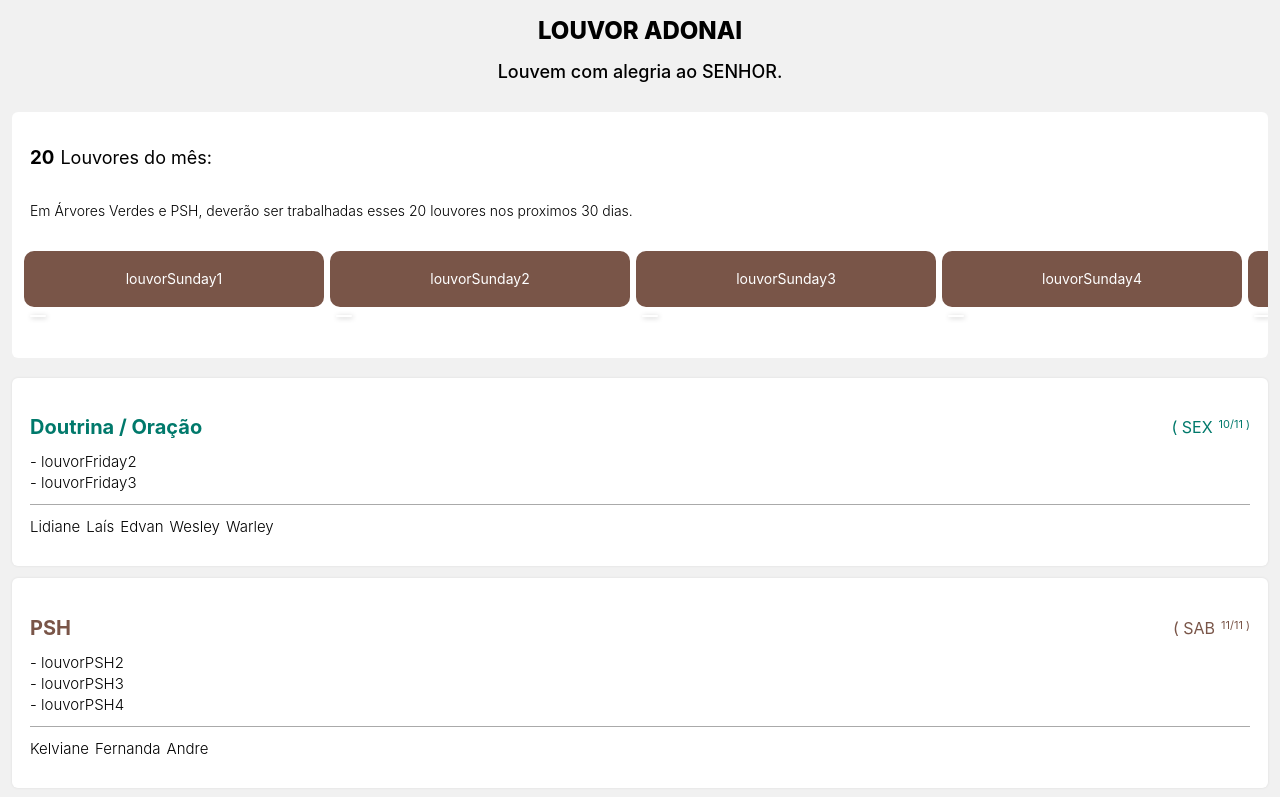
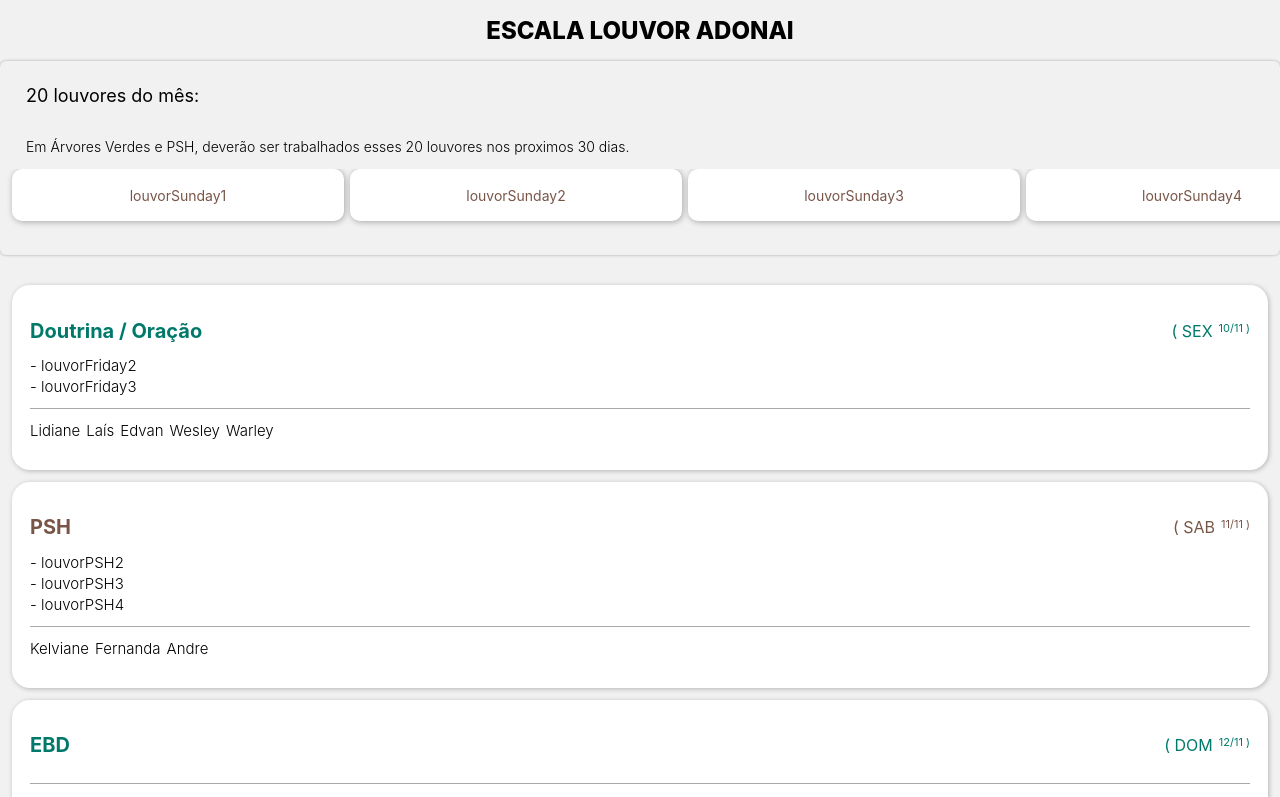
Before and after one commit to hupernikomen/scalepraise, a React (Create React App) app: page / in a window 1280 px wide. Shown: the top 797 px of the page. Built offline with nearby package versions, Linux system fonts and the light colour scheme.

Commit message:
melhorias

```diff
--- a/package.json
+++ b/package.json
@@ -9,6 +9,7 @@
     "moment": "^2.29.4",
     "react": "^18.2.0",
     "react-dom": "^18.2.0",
+    "react-icons": "^4.11.0",
     "react-scripts": "5.0.1",
     "web-vitals": "^2.1.4"
   },
--- a/src/App.js
+++ b/src/App.js
@@ -1,6 +1,7 @@
 import moment from 'moment';
 import CalendarItem from "./CalendarItem";
 const escala = require('./utils/praisesList.json')
+
 
 // Louvores
 const praises = {
@@ -13,9 +14,6 @@ const praises = {
   hcc: ['001', '002', '003', '004', '005'],
   supper: ["Bendito Cordeiro"] // Louvors de Ceia
 }
-
-
-
 
 
 // Musicos
@@ -137,28 +135,26 @@ function getTons(n) {
 
 
 const width = window.innerWidth;
-const widthInPx = parseInt(width / 4.5);
+const widthInPx = parseInt(width / 4);
 
 
 function ListPraises() {
   return (
-    <div style={{ margin: 12, marginBottom: 20, backgroundColor: '#fff', borderRadius: 6, padding: '15px 0px 15px 0px', }}>
+    <div style={{ marginBottom: 30, borderRadius: 6, padding: '6px 0px 0px 0px', boxShadow:'0px 0px 3px #00000050'}}>
 
-      <div style={{ display: 'flex', alignItems: 'center', paddingLeft: 18 }}>
-        <h3>{uniqueItems.length}</h3>
-        <h3 style={{ fontWeight: 400, fontSize: 18, marginLeft: 6 }}>Louvores do mês: </h3>
+      <div style={{ display: 'flex', alignItems: 'flex-start', flexDirection: 'column', padding: '0px 26px' }}>
+        <h3 style={{ fontWeight: 400, fontSize: 18 }}>{uniqueItems.length} louvores do mês: </h3>
+        <p style={{  marginRight: 6, fontWeight: 300, fontSize: 14, }}>Em Árvores Verdes e PSH, deverão ser trabalhados esses {uniqueItems.length} louvores nos proximos 30 dias.</p>
       </div>
 
-      <p style={{ marginLeft: 18, marginRight: 18, fontWeight: 300, fontSize: 14, marginBottom: 32 }}>Em Árvores Verdes e PSH, deverão ser trabalhadas esses {uniqueItems.length} louvores nos proximos 30 dias.</p>
 
-      <div style={{ display: 'flex', overflow: 'auto', height: 80, gap: 6, padding: '0px 12px 12px 12px' }}>
+      <div style={{ display: 'flex', overflow: 'auto', height: 80, gap: 6, padding: '0px 12px 6px 12px' }}>
         {
           uniqueItems.map((pray) => {
             return (
-              <div style={{ position: 'relative', minWidth: widthInPx, height: 40, borderRadius: 10, backgroundColor: '#795548', display: 'grid', alignItems: 'center', justifyContent: 'center', padding: 8, }}>
-                <strong style={{ textAlign: 'center', fontWeight: 400, fontSize: 14, color: '#fff' }}>{pray}</strong>
-                <strong style={{ boxShadow: '1px 1px 5px #00000040', fontWeight: 500, position: 'absolute', bottom: -10, left: 6, backgroundColor: '#fff', fontSize: 14, paddingLeft: 8, paddingRight: 8, paddingTop: 1, paddingBottom: 1, borderRadius: 12 }}>{getTons(pray)}</strong>
-
+              <div style={{ overflow:'hidden',boxShadow:'1px 1px 6px #00000050', position: 'relative', minWidth: widthInPx, height: 40, borderRadius: 10, backgroundColor: '#fff', display: 'grid', alignItems: 'center', justifyContent: 'center', padding: 6, }}>
+                <strong style={{ textAlign: 'center', fontWeight: 400, fontSize: 14, color: '#795548' }}>{pray}</strong>
+                <strong style={{ boxShadow: '1px 1px 5px #00000040', fontWeight: 500, position: 'absolute', bottom: -10, left: 6, backgroundColor: '#795548', fontSize: 14, paddingLeft: 8, paddingRight: 8, paddingTop: 1, paddingBottom: 1, borderRadius: 12 }}>{getTons(pray)}</strong>
               </div>
             )
           })
@@ -173,8 +169,7 @@ function ListPraises() {
 export default function App() {
   return (
     <div>
-      <h1 style={{ textAlign: 'center', fontSize: 24, fontWeight: 800, }}>LOUVOR ADONAI</h1>
-      <h1 style={{ textAlign: 'center', fontSize: 18, fontWeight: 500, color: '#000', marginBottom: 30 }}>Louvem com alegria ao SENHOR.</h1>
+      <h1 style={{ textAlign: 'center', fontSize: 24, fontWeight: 800, }}>ESCALA LOUVOR ADONAI</h1>
 
       <ListPraises />
 
--- /dev/null
+++ b/src/CalendarItem/estilo.css
@@ -0,0 +1,23 @@
+.container {
+    background-color: #fff;
+    margin: 12px;
+    padding: 20px 18px 30px 18px;
+    border-radius: 18px;
+    box-shadow: 1px 1px 5px #00000040;
+}
+
+.top {
+    display: flex;
+    justify-content: space-between;
+    align-items: center;
+    flex-wrap: wrap
+}
+
+.title {
+    font-size: 20px
+}
+
+.date {
+    display: flex;
+    gap: 6px
+}
--- a/src/CalendarItem/index.js
+++ b/src/CalendarItem/index.js
@@ -1,3 +1,4 @@
+import './estilo.css'
 import moment from 'moment';
 
 const praisesList = require('../utils/praisesList.json')
@@ -16,11 +17,11 @@ export default function CalendarItem({ data }) {
     }
 
     return (
-        <div onClick={() => { }} style={{ backgroundColor: '#fff', margin: 12, padding: '30px 18px 30px 18px', borderRadius: 6, boxShadow: '0px 0px 3px #00000015' }}>
-            <div style={{ display: 'flex', justifyContent: 'space-between', alignItems: 'center', marginTop: -6, flexWrap: 'wrap' }}>
-                <h1 style={{ fontSize: 20, color: data.cult === "PSH" ? "#795548" : '#00796B' }}>{data.cult}</h1>
+        <div className='container'>
+            <div className='top'>
+                <h1 className='title' style={{ color: data.cult === "PSH" ? "#795548" : '#00796B' }}>{data.cult}</h1>
 
-                <div style={{ display: 'flex', gap: 6 }}>
+                <div className='date'>
                     <span style={{ fontSize: 16, color: data.cult === "PSH" ? "#795548" : '#00796B' }}>( {weekNumber[moment(data.date).day()]} </span>
                     <span style={{ fontSize: 11, color: data.cult === "PSH" ? "#795548" : '#00796B' }}>{moment(data.date).format('DD/MM')} )</span>
                 </div>
--- a/src/utils/praisesList.json
+++ b/src/utils/praisesList.json
@@ -14,6 +14,7 @@
     {"type":"", "tom":"", "name": "Pra sempre", "guitar": []},
     {"type":"", "tom":"", "name": "Recebi um novo coração do Pai", "guitar": []},
     {"type":"", "tom":"Am", "name": "Ao único", "guitar": []},
+    {"type":"", "tom":"", "name": "Senhor Te Quero", "guitar": []},
 
     {"type":"communion", "tom":"", "name": "Galileu", "guitar": []},
     {"type":"communion", "tom":"C", "name": "Quebrantado", "guitar": []},
```
Also changed, not shown: 2 other files (tests, documents, lock files or other folders).
